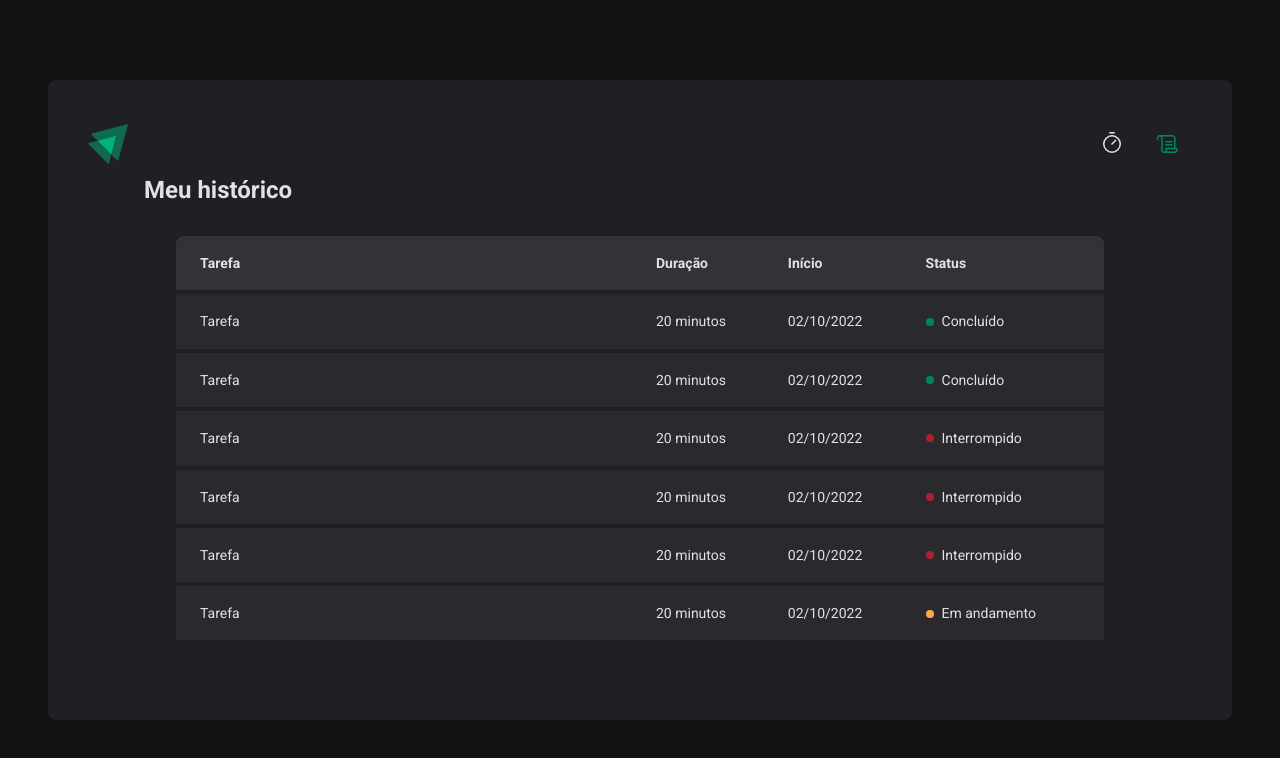
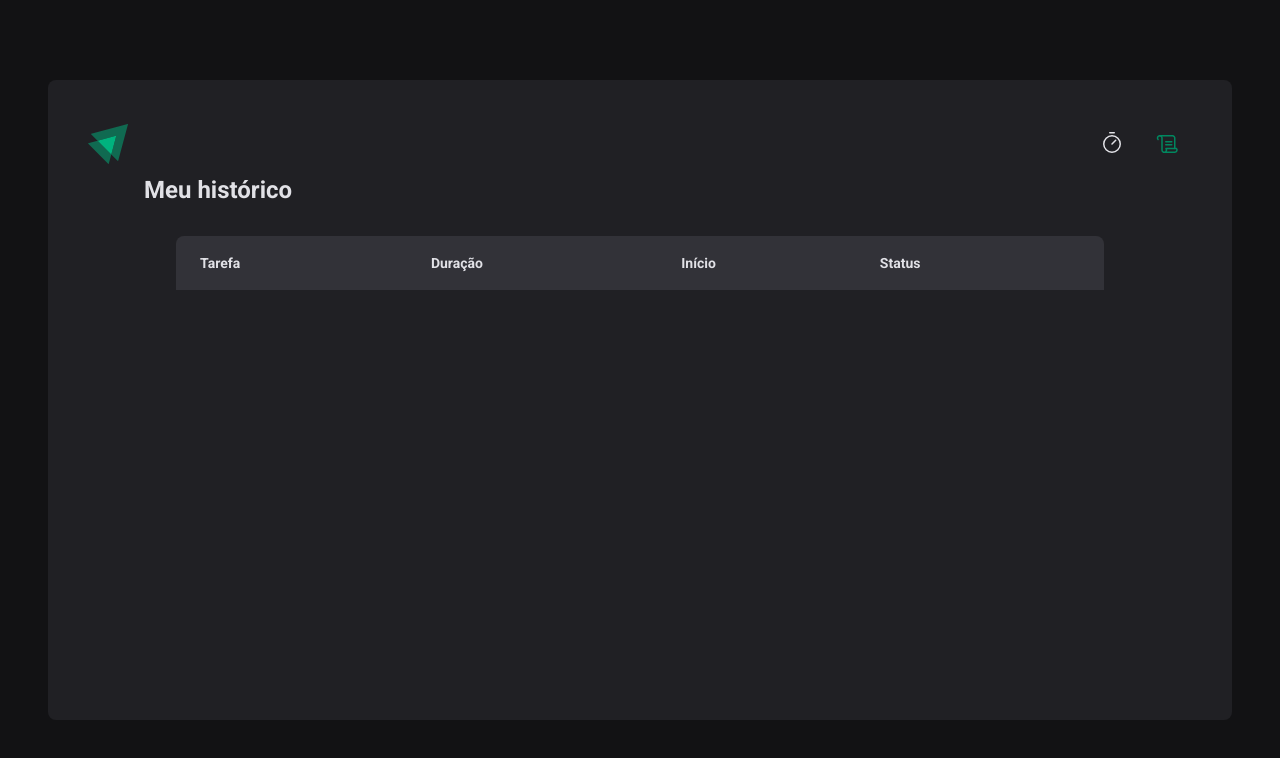
Before and after one commit to Hugovarellaa/Ignite-lab, a React (Vite) app in the folder ignite-timer/: page /history in a window 1280 px wide. Shown: the top 758 px of the page. Built offline with nearby package versions, Linux system fonts and the light colour scheme.

Commit message:
:tada: Finished

```diff
--- a/ignite-timer/src/App.tsx
+++ b/ignite-timer/src/App.tsx
@@ -1,5 +1,6 @@
 import { BrowserRouter } from 'react-router-dom'
 import { ThemeProvider } from 'styled-components'
+import { CyclesContextProvider } from './context/useCycles'
 import { Router } from './Router'
 import { GlobalStyle } from './styles/global/GlobalStyles'
 import { defaultTheme } from './styles/theme/default'
@@ -8,7 +9,10 @@ export function App() {
   return (
     <ThemeProvider theme={defaultTheme}>
       <BrowserRouter>
-        <Router />
+        <CyclesContextProvider>
+          <Router />
+        </CyclesContextProvider>
+
         <GlobalStyle />
       </BrowserRouter>
     </ThemeProvider>
--- /dev/null
+++ b/ignite-timer/src/context/useCycles.tsx
@@ -0,0 +1,103 @@
+import { createContext, ReactNode, useContext, useState } from 'react'
+
+interface Cycle {
+  id: string
+  task: string
+  minutesAmount: number
+  startDate: Date
+  interruptedDate?: Date
+  finishedDate?: Date
+}
+
+interface CreateCycleData {
+  task: string
+  minutesAmount: number
+}
+
+interface CyclesContextData {
+  cycles: Cycle[]
+  amountSecondPassed: number
+  activeCycle: Cycle | undefined
+  activeCycleId: string | null
+  markCurrentCycleAsFinished: () => void
+  interruptCurrentCycle: () => void
+  amountSecondsPassed: (seconds: number) => void
+  createNewCycle: (data: CreateCycleData) => void
+}
+
+interface CycleProviderProps {
+  children: ReactNode
+}
+
+const CyclesContext = createContext({} as CyclesContextData)
+
+export function CyclesContextProvider({ children }: CycleProviderProps) {
+  const [cycles, setCycles] = useState<Cycle[]>([])
+  const [amountSecondPassed, setAmountSecondsPassed] = useState(0)
+  const [activeCycleId, setActiveCycleId] = useState<string | null>(null)
+
+  const activeCycle = cycles.find((cycle) => cycle.id === activeCycleId)
+
+  function interruptCurrentCycle() {
+    setCycles((oldCycle) =>
+      oldCycle.map((cycle) => {
+        if (cycle.id === activeCycleId) {
+          return { ...cycle, interruptedDate: new Date() }
+        } else {
+          return cycle
+        }
+      }),
+    )
+    setActiveCycleId(null)
+  }
+
+  function markCurrentCycleAsFinished() {
+    setCycles((oldCycle) =>
+      oldCycle.map((cycle) => {
+        if (cycle.id === activeCycleId) {
+          return { ...cycle, finishedDate: new Date() }
+        } else {
+          return cycle
+        }
+      }),
+    )
+  }
+
+  function amountSecondsPassed(seconds: number) {
+    setAmountSecondsPassed(seconds)
+  }
+
+  function createNewCycle(data: CreateCycleData) {
+    const id = String(new Date().getTime())
+
+    const newCycle: Cycle = {
+      id,
+      task: data.task,
+      minutesAmount: data.minutesAmount,
+      startDate: new Date(),
+    }
+
+    setCycles((oldCycle) => [...oldCycle, newCycle])
+    setActiveCycleId(id)
+    setAmountSecondsPassed(0)
+  }
+
+  return (
+    <CyclesContext.Provider
+      value={{
+        cycles,
+        activeCycle,
+        activeCycleId,
+        markCurrentCycleAsFinished,
+        amountSecondPassed,
+        amountSecondsPassed,
+        createNewCycle,
+        interruptCurrentCycle,
+      }}
+    >
+      {children}
+    </CyclesContext.Provider>
+  )
+}
+
+export const useCycle = () => useContext(CyclesContext)
--- a/ignite-timer/src/pages/History/index.tsx
+++ b/ignite-timer/src/pages/History/index.tsx
@@ -1,6 +1,11 @@
+import { formatDistanceToNow } from 'date-fns'
+import ptBR from 'date-fns/esm/locale/pt-BR/index.js'
+import { useCycle } from '../../context/useCycles'
 import { HistoryContainer, HistoryList, Status } from './styles'
 
 export function History() {
+  const { cycles } = useCycle()
+
   return (
     <HistoryContainer>
       <h1>Meu histórico</h1>
@@ -16,95 +21,29 @@ export function History() {
             </tr>
           </thead>
           <tbody>
-            <tr>
-              <td>Tarefa</td>
-              <td>20 minutos</td>
-              <td>02/10/2022</td>
-              <td>
-                <Status status_color="green">Concluído</Status>
-              </td>
-            </tr>
-
-            <tr>
-              <td>Tarefa</td>
-              <td>20 minutos</td>
-              <td>02/10/2022</td>
-              <td>
-                <Status status_color="green">Concluído</Status>
-              </td>
-            </tr>
-
-            <tr>
-              <td>Tarefa</td>
-              <td>20 minutos</td>
-              <td>02/10/2022</td>
-              <td>
-                <Status status_color="red">Interrompido</Status>
-              </td>
-            </tr>
-
-            <tr>
-              <td>Tarefa</td>
-              <td>20 minutos</td>
-              <td>02/10/2022</td>
-              <td>
-                <Status status_color="red">Interrompido</Status>
-              </td>
-            </tr>
-
-            <tr>
-              <td>Tarefa</td>
-              <td>20 minutos</td>
-              <td>02/10/2022</td>
-              <td>
-                <Status status_color="red">Interrompido</Status>
-              </td>
-            </tr>
-
-            <tr>
-              <td>Tarefa</td>
-              <td>20 minutos</td>
-              <td>02/10/2022</td>
-              <td>
-                <Status status_color="yellow">Em andamento</Status>
-              </td>
-            </tr>
-
-            <tr>
-              <td>Tarefa</td>
-              <td>20 minutos</td>
-              <td>02/10/2022</td>
-              <td>
-                <Status status_color="green">Concluído</Status>
-              </td>
-            </tr>
-
-            <tr>
-              <td>Tarefa</td>
-              <td>20 minutos</td>
-              <td>02/10/2022</td>
-              <td>
-                <Status status_color="green">Concluído</Status>
-              </td>
-            </tr>
-
-            <tr>
-              <td>Tarefa</td>
-              <td>20 minutos</td>
-              <td>02/10/2022</td>
-              <td>
-                <Status status_color="red">Interrompido</Status>
-              </td>
-            </tr>
-
-            <tr>
-              <td>Tarefa</td>
-              <td>20 minutos</td>
-              <td>02/10/2022</td>
-              <td>
-                <Status status_color="red">Interrompido</Status>
-              </td>
-            </tr>
+            {cycles.map((cycle) => (
+              <tr key={cycle.id}>
+                <td>{cycle.task}</td>
+                <td>{cycle.minutesAmount} minutos</td>
+                <td>
+                  {formatDistanceToNow(cycle.startDate, {
+                    addSuffix: true,
+                    locale: ptBR,
+                  })}
+                </td>
+                <td>
+                  {cycle.finishedDate && (
+                    <Status status_color="green">Concluído</Status>
+                  )}
+                  {cycle.interruptedDate && (
+                    <Status status_color="red">Interrompido</Status>
+                  )}
+                  {!cycle.finishedDate && !cycle.interruptedDate && (
+                    <Status status_color="yellow">Em andamento</Status>
+                  )}
+                </td>
+              </tr>
+            ))}
           </tbody>
         </table>
       </HistoryList>
--- a/ignite-timer/src/pages/Home/components/CountDown/index.tsx
+++ b/ignite-timer/src/pages/Home/components/CountDown/index.tsx
@@ -1,7 +1,7 @@
 /* eslint-disable no-undef */
 import { differenceInSeconds } from 'date-fns'
-import { useContext, useEffect } from 'react'
-import { CyclesContext } from '../..'
+import { useEffect } from 'react'
+import { useCycle } from '../../../../context/useCycles'
 import { CountdownContainer, Separator } from './style'
 
 export function CountDown() {
@@ -10,7 +10,7 @@ export function CountDown() {
     markCurrentCycleAsFinished,
     amountSecondPassed,
     amountSecondsPassed,
-  } = useContext(CyclesContext)
+  } = useCycle()
 
   const totalSeconds = activeCycle ? activeCycle.minutesAmount * 60 : 0
 
--- a/ignite-timer/src/pages/Home/components/NewCycleForm/index.tsx
+++ b/ignite-timer/src/pages/Home/components/NewCycleForm/index.tsx
@@ -1,10 +1,9 @@
-import { useContext } from 'react'
 import { useFormContext } from 'react-hook-form'
-import { CyclesContext } from '../..'
+import { useCycle } from '../../../../context/useCycles'
 import { FormContainer, InputMinutesAmount, InputTask } from './styles'
 
 export function NewCycleForm() {
-  const { activeCycle } = useContext(CyclesContext)
+  const { activeCycle } = useCycle()
   const { register } = useFormContext()
   return (
     <FormContainer>
```
Also changed, not shown: ignite-timer/src/pages/Home/index.tsx (+7 -68 lines).
